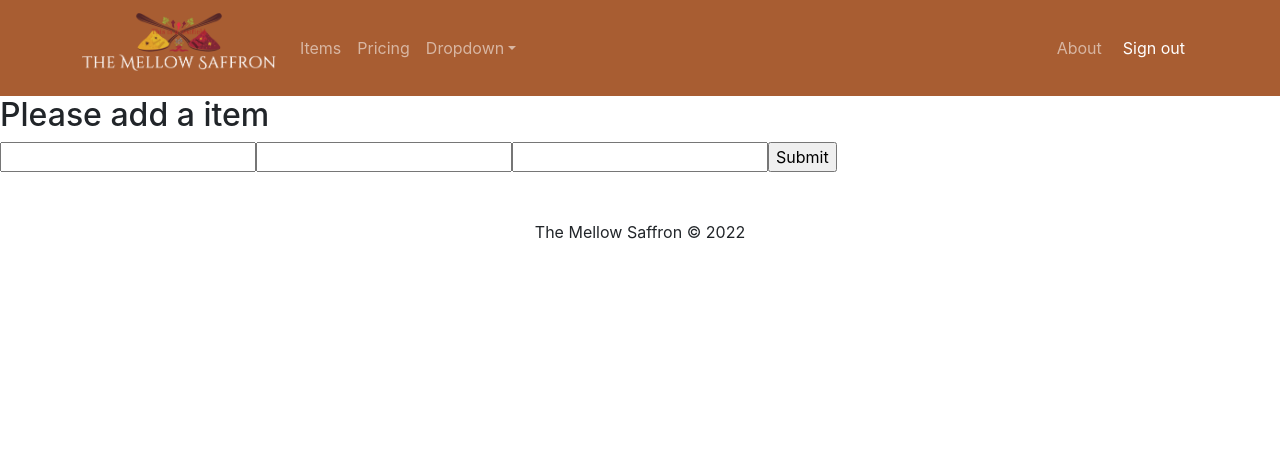
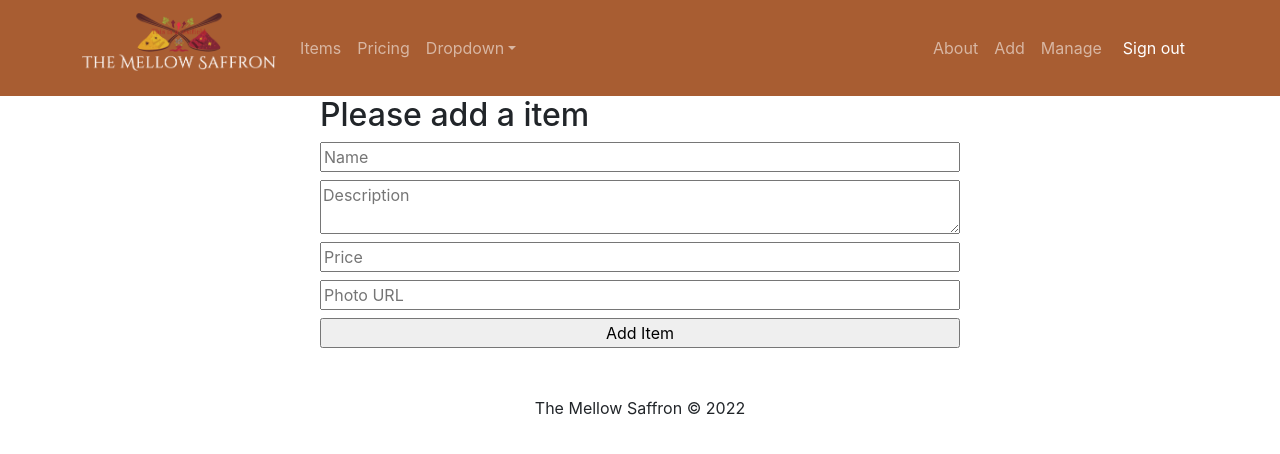
Before and after one commit to MehruzSaif/the-mellow-saffron-warehouse-management, a React (Create React App) app: page /additem in a window 1280 px wide. Shown: the top 454 px of the page. Built offline with nearby package versions, Linux system fonts and the light colour scheme; no server answers; sample sign-in values are in the browser's storage.

Commit message:
added mange & add component for login user

```diff
--- a/src/App.js
+++ b/src/App.js
@@ -11,6 +11,7 @@ import Register from './Pages/Login/Register/Register';
 import RequireAuth from './Pages/Login/RequireAuth/RequireAuth';
 import Checkout from './Pages/Checkout/Checkout/Checkout';
 import AddItem from './Pages/AddItem/AddItem';
+import ManageItems from './Pages/ManageItems/ManageItems';
 
 function App() {
   return (
@@ -34,6 +35,12 @@ function App() {
             <AddItem></AddItem>
           </RequireAuth>
         }></Route>
+
+        <Route path='/manage' element={
+          <RequireAuth>
+            <ManageItems></ManageItems>
+          </RequireAuth>
+        }></Route>
         <Route path='*' element={<NotFound></NotFound>}></Route>
       </Routes>
       <Footer></Footer>
--- a/src/Pages/AddItem/AddItem.js
+++ b/src/Pages/AddItem/AddItem.js
@@ -3,16 +3,32 @@ import { useForm } from "react-hook-form";
 
 const AddItem = () => {
     const { register, handleSubmit } = useForm();
-    const onSubmit = data => console.log(data);
+
+    const onSubmit = data => {
+        console.log(data);
+        const url = `http://localhost:5000/item`;
+        fetch(url, {
+            method: 'POST',
+            headers: {
+                'content-type': 'application/json'
+            },
+            body: JSON.stringify(data)
+        })
+        .then(res => res.json())
+        .then(result => {
+            console.log(result);
+        })
+    };
 
     return (
-        <div>
+        <div className='w-50 mx-auto'>
             <h2>Please add a item</h2>
-            <form onSubmit={handleSubmit(onSubmit)}>
-                <input {...register("firstName", { required: true, maxLength: 20 })} />
-                <input {...register("lastName", { pattern: /^[A-Za-z]+$/i })} />
-                <input type="number" {...register("age", { min: 18, max: 99 })} />
-                <input type="submit" />
+            <form className='d-flex flex-column' onSubmit={handleSubmit(onSubmit)}>
+                <input className='mb-2' placeholder='Name' {...register("name", { required: true, maxLength: 20 })} />
+                <textarea className='mb-2' placeholder='Description' {...register("description")} />
+                <input className='mb-2' placeholder='Price' type="number" {...register("price")} />
+                <input className='mb-2' placeholder='Photo URL' type="text" {...register("img")} />
+                <input type="submit" value="Add Item" />
             </form>
         </div>
     );
--- a/src/Pages/Login/Login/Login.js
+++ b/src/Pages/Login/Login/Login.js
@@ -83,7 +83,7 @@ const Login = () => {
             </Form>
             {errorElement}
 
-            <p>New to পড়াই মামা? <Link to='/register' className='text-primary text-decoration-none' onClick={navigateRegister}>Please Register</Link></p>
+            <p>New to The Mellow Saffron? <Link to='/register' className='text-primary text-decoration-none' onClick={navigateRegister}>Please Register</Link></p>
 
             <p>Forget Password? <button className='btn btn-link text-primary text-decoration-none' onClick={resetPassword}>Reset Password</button></p>
 
--- /dev/null
+++ b/src/Pages/ManageItems/ManageItems.js
@@ -0,0 +1,11 @@
+import React from 'react';
+
+const ManageItems = () => {
+    return (
+        <div>
+            <h2>Manage Items</h2>
+        </div>
+    );
+};
+
+export default ManageItems;
--- a/src/Pages/Shared/Header/Header.js
+++ b/src/Pages/Shared/Header/Header.js
@@ -38,6 +38,12 @@ const Header = () => {
                         <Nav>
                             <Nav.Link as={Link} to="/about">About</Nav.Link>
                             {
+                                user && <>
+                                    <Nav.Link as={Link} to="additem">Add</Nav.Link>
+                                    <Nav.Link as={Link} to="manage">Manage</Nav.Link>
+                                </>
+                            }
+                            {
                                 user ?
                                     <button className='btn btn-link text-white text-decoration-none' onClick={handleSignOut}>Sign out</button>
                                     :
```
